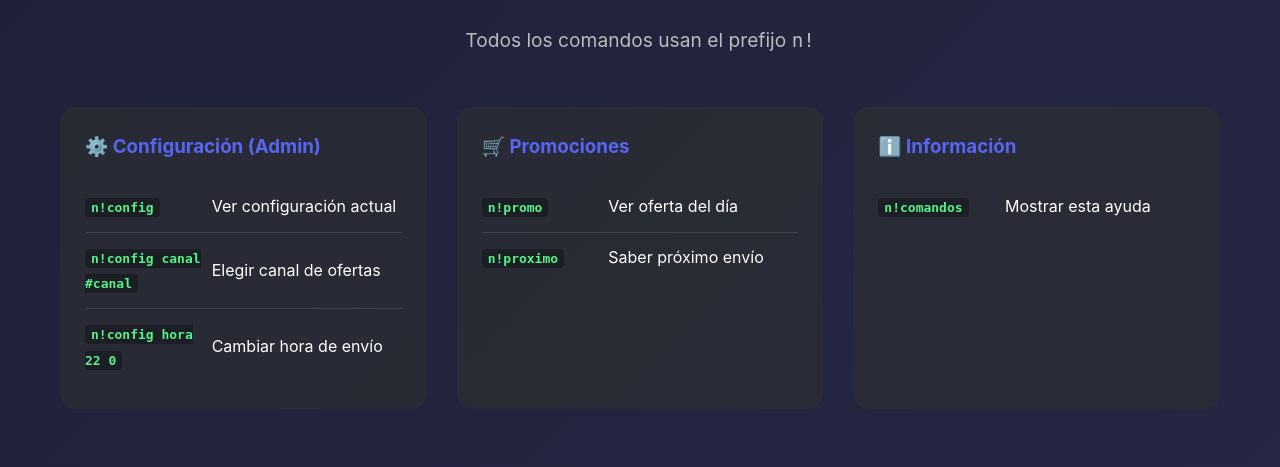
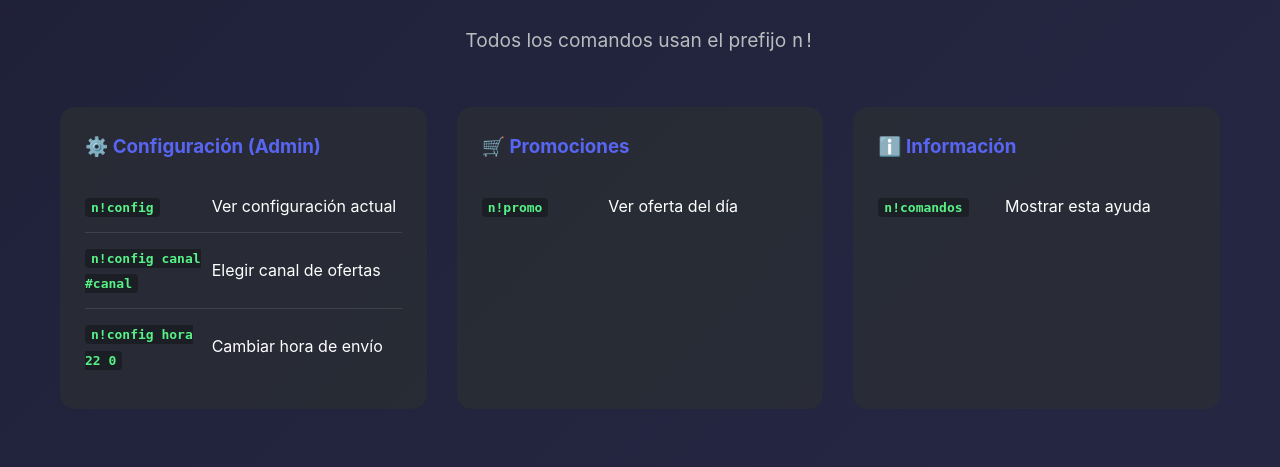
Before and after one commit to Panzerdote/naerzone-bot, a Flask app: page / in a window 1280 px wide. Shown: the part 1936-2403 px from the top of the page. Run offline with Flask 3, Linux system fonts and the light colour scheme; parts of the project's set-up code (start-up, migrations or seed data) failed here and were passed over; some libraries are stand-ins or nearby versions.

Commit message:
Update index.html

```diff
--- a/templates/index.html
+++ b/templates/index.html
@@ -24,7 +24,6 @@
             padding: 0 20px;
         }
 
-        /* Header */
         header {
             background: rgba(0,0,0,0.2);
             padding: 20px 0;
@@ -104,7 +103,6 @@
             cursor: pointer;
         }
 
-        /* Hero */
         .hero {
             padding: 80px 0;
             text-align: center;
@@ -159,7 +157,6 @@
             font-size: 0.9rem;
         }
 
-        /* Features */
         .features {
             padding: 60px 0;
         }
@@ -216,7 +213,6 @@
             color: #b9bbbe;
         }
 
-        /* How it works */
         .how-it-works {
             background: rgba(0,0,0,0.2);
             padding: 60px 0;
@@ -267,7 +263,6 @@
             color: #b9bbbe;
         }
 
-        /* Commands */
         .commands {
             padding: 60px 0;
         }
@@ -329,7 +324,6 @@
             border-radius: 4px;
         }
 
-        /* CTA */
         .cta {
             padding: 80px 0;
             text-align: center;
@@ -398,7 +392,6 @@
             margin-top: 20px;
         }
 
-        /* FAQ */
         .faq {
             padding: 60px 0;
         }
@@ -446,7 +439,6 @@
             color: #57F287;
         }
 
-        /* Footer */
         footer {
             background: rgba(0,0,0,0.3);
             padding: 60px 0 20px;
@@ -499,7 +491,6 @@
             font-size: 0.9rem;
         }
 
-        /* Responsive */
         @media (max-width: 968px) {
             .footer-content {
                 grid-template-columns: repeat(auto-fit, minmax(250px, 1fr));
@@ -529,7 +520,6 @@
             }
         }
 
-        /* User info */
         .user-info {
             display: flex;
             align-items: center;
@@ -718,10 +708,6 @@
                             <td><code>n!promo</code></td>
                             <td>Ver oferta del día</td>
                         </tr>
-                        <tr>
-                            <td><code>n!proximo</code></td>
-                            <td>Saber próximo envío</td>
-                        </tr>
                     </table>
                 </div>
 
@@ -835,12 +821,10 @@
     </footer>
 
     <script>
-        // Menú móvil
         document.querySelector('.menu-toggle').addEventListener('click', function() {
             document.querySelector('.nav-links').classList.toggle('active');
         });
 
-        // Scroll suave
         document.querySelectorAll('a[href^="#"]').forEach(anchor => {
             anchor.addEventListener('click', function(e) {
                 e.preventDefault();
```
